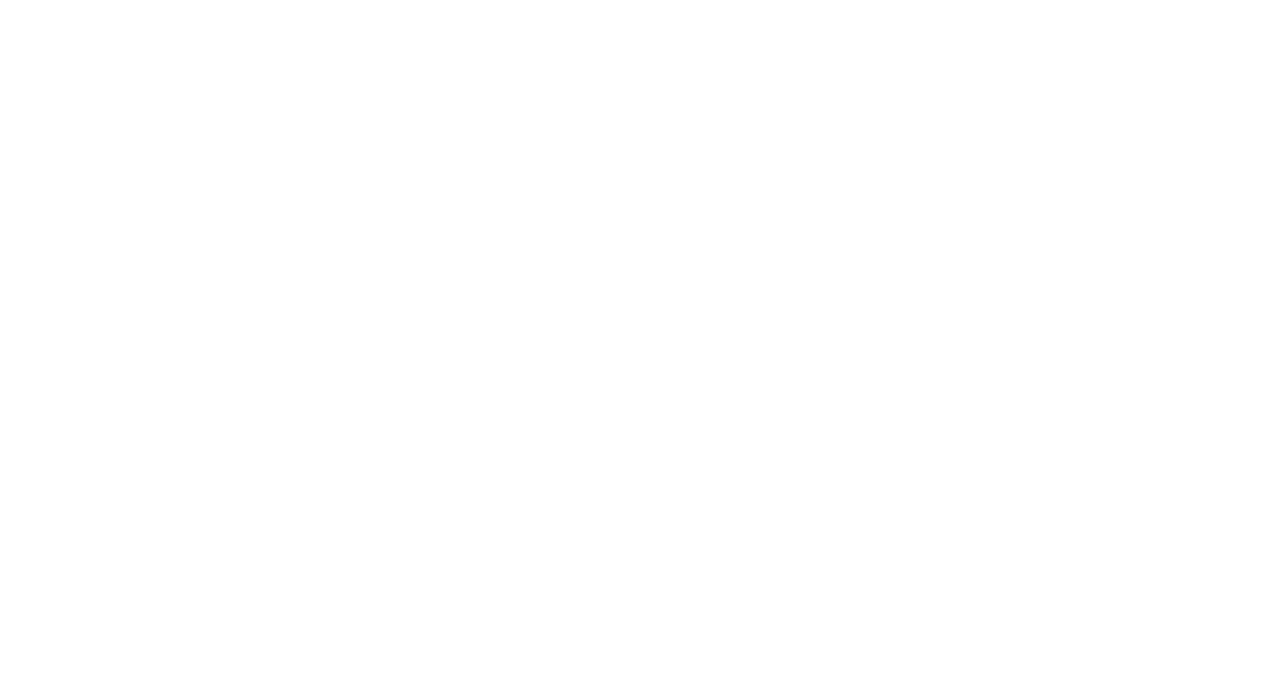
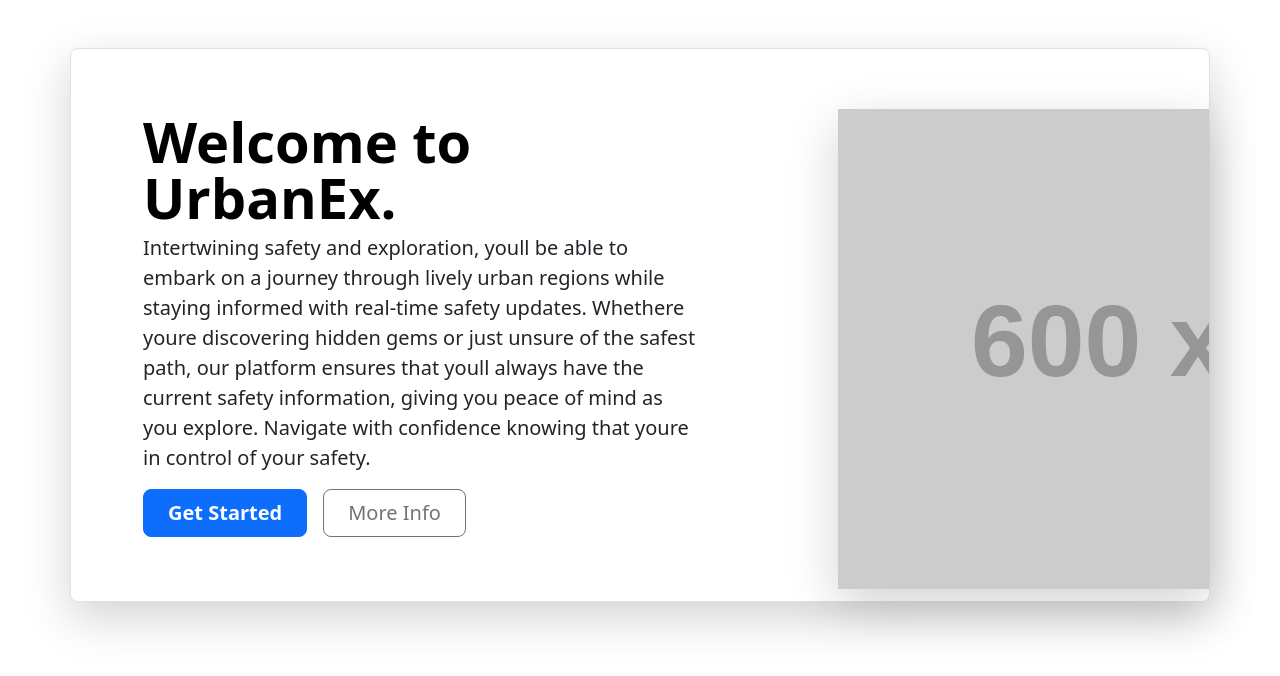
Before and after one commit to Jbalfour5/1800_202410_BBY26, a plain HTML site: page index.html in a window 1280 px wide. Drawn offline with nearby package versions, Linux system fonts and the light colour scheme; placeholder pictures from the web are drawn by us.

Commit message:
Modified the index to include a hero, also fixed inconsistencies within our readme

```diff
--- a/index.html
+++ b/index.html
@@ -10,7 +10,9 @@
     <meta name="viewport" content="width=device-width, initial-scale=1">
 
     <!-- Bootstrap Library CSS CDN go here -->
+    <link href="https://cdn.jsdelivr.net/npm/bootstrap@5.3.3/dist/css/bootstrap.min.css" rel="stylesheet" integrity="sha384-QWTKZyjpPEjISv5WaRU9OFeRpok6YctnYmDr5pNlyT2bRjXh0JMhjY6hW+ALEwIH" crossorigin="anonymous">
     <!-- Boostrap Library JS CDN  go here -->
+    <script src="https://cdn.jsdelivr.net/npm/bootstrap@5.3.3/dist/js/bootstrap.bundle.min.js" integrity="sha384-YvpcrYf0tY3lHB60NNkmXc5s9fDVZLESaAA55NDzOxhy9GkcIdslK1eN7N6jIeHz" crossorigin="anonymous"></script>
 
     <!-- Other libraries go here -->
 
@@ -31,6 +33,28 @@
     <!-- Your own JavaScript functions go here    -->
     <!---------------------------------------------->
 
+    <!----Navbar Goes Here-->
+
+    <!---Hero Goes Here-->
+    <div class="container my-5">
+        <div class="row p-4 pb-0 pe-lg-0 pt-lg-5 align-items-center rounded-3 border shadow-lg">
+          <div class="col-lg-7 p-3 p-lg-5 pt-lg-3">
+            <h1 class="display-4 fw-bold lh-1 text-body-emphasis">Welcome to UrbanEx.</h1>
+            <p class="lead">Intertwining safety and exploration, youll be able to embark on a journey through lively urban regions while staying informed with real-time safety updates. Whethere youre discovering hidden gems or just unsure of the safest path, our platform ensures that youll always have the current safety information, giving you peace of mind as you explore. Navigate with confidence knowing that youre in control of your safety.</p>
+            <div class="d-grid gap-2 d-md-flex justify-content-md-start mb-4 mb-lg-3">
+              <button type="button" class="btn btn-primary btn-lg px-4 me-md-2 fw-bold">Get Started</button>
+              <button type="button" class="btn btn-outline-secondary btn-lg px-4">More Info</button>
+            </div>
+          </div>
+          <div class="col-lg-4 offset-lg-1 p-0 overflow-hidden shadow-lg">
+              <!--Please note that the image is temporary, and should be replaced with an example of our website once finished.-->
+              <img class="rounded-lg-3" src="https://dummyimage.com/600x400/000/fff" alt="" width="720">
+          </div>
+        </div>
+      </div>
+
+    <!--Footer/Call To Action Goes Here-->
+
     <!-- Link to scripts of your own -->
     <!-- <script src="./scripts/script.js"></script> -->
 
```
Also changed, not shown: 1 other file.
